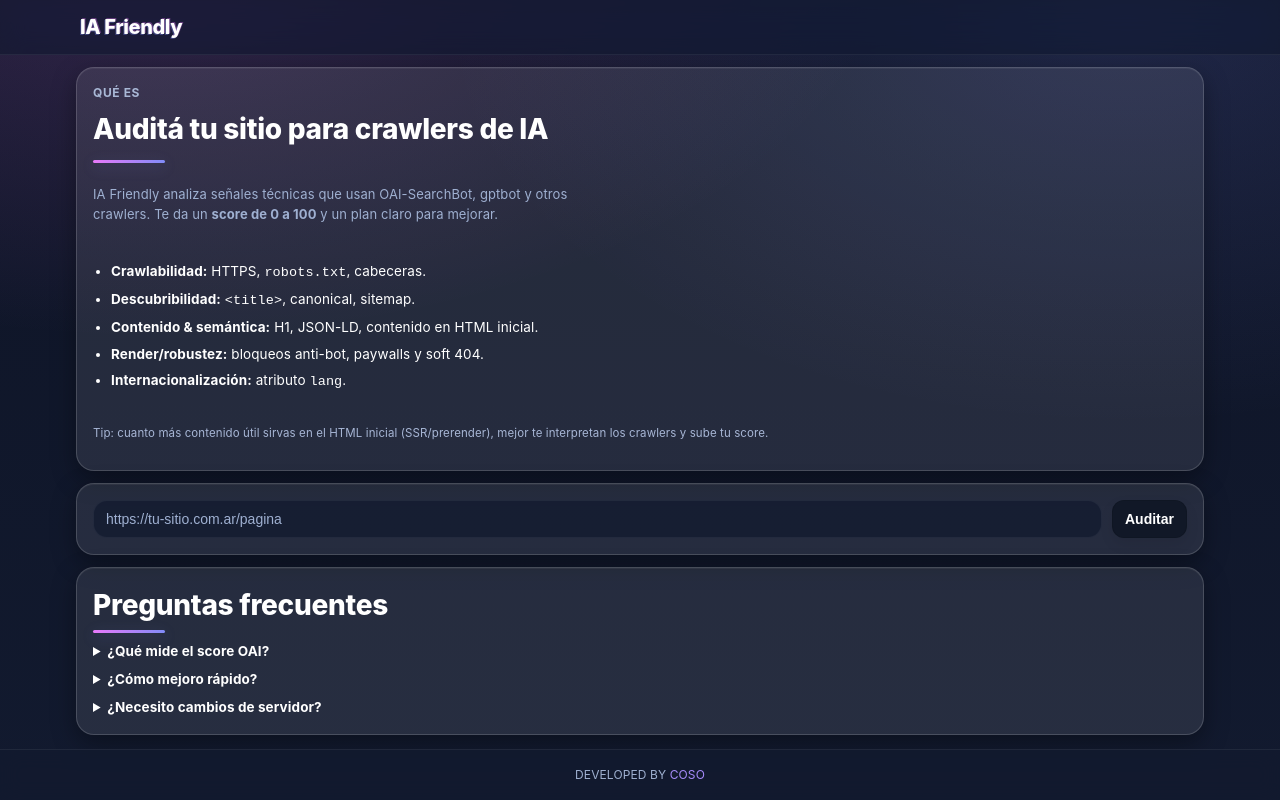
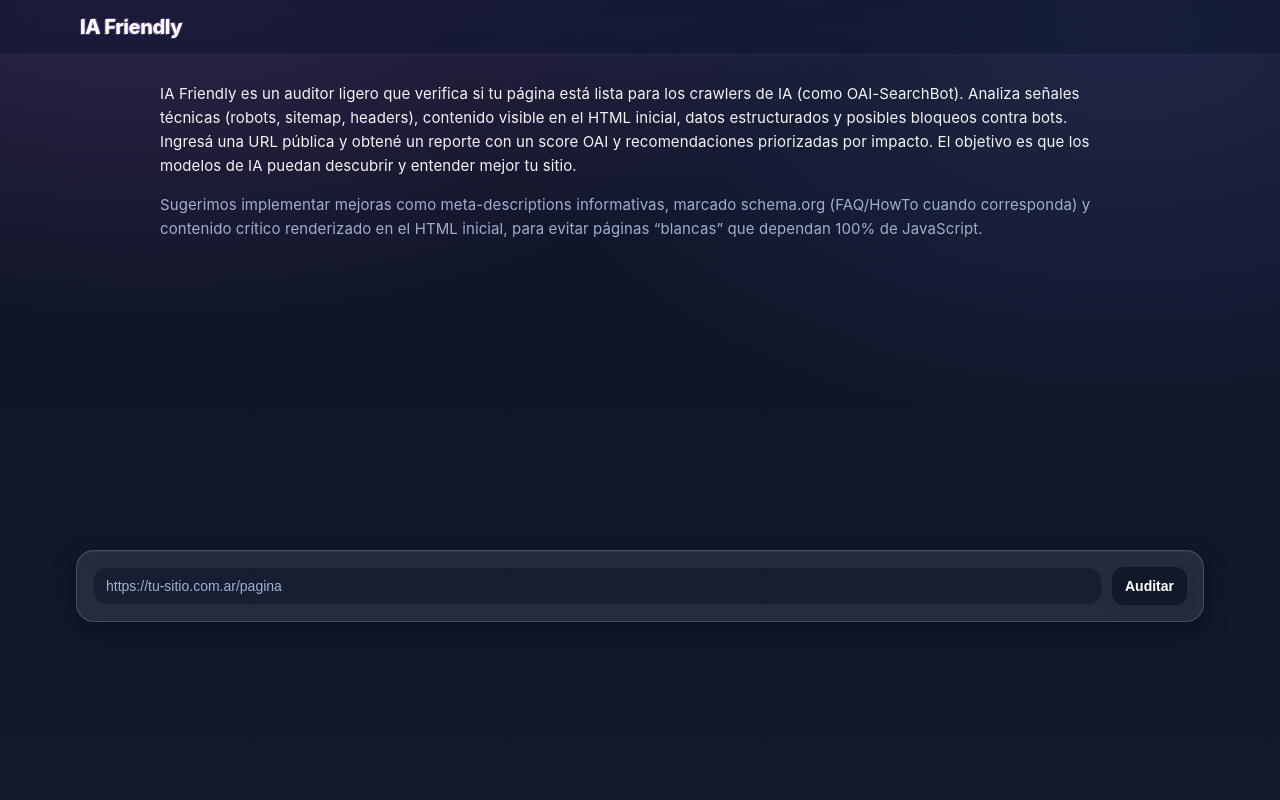
Before and after one commit to candefondini/auditor, a Next.js app: page / in a window 1280 px wide. Shown: the top 800 px of the page. Built offline with nearby package versions, Linux system fonts and the light colour scheme.

Commit message:
intentando que el auditor de 100 de nuevo

```diff
--- a/app/page.tsx
+++ b/app/page.tsx
@@ -50,8 +50,8 @@ function isValidAuditableUrl(raw: string): boolean {
     const u = new URL(withProto);
     if (!/^https?:$/.test(u.protocol)) return false;
     const host = u.hostname;
-    if (!/^[a-z0-9.-]+$/i.test(host)) return false; // letras/números/guiones/puntos
-    if (!/\.[a-z]{2,}$/i.test(host)) return false; // TLD de 2+ letras (.ar ok), multinivel ok
+    if (!/^[a-z0-9.-]+$/i.test(host)) return false;
+    if (!/\.[a-z]{2,}$/i.test(host)) return false;
     return true;
   } catch {
     return false;
@@ -197,7 +197,7 @@ const Card: React.FC<CardProps> = ({ children, style, as: Comp = "div", ...rest
 
 /* --------- SearchBar (memo) - estable, no pierde foco --------- */
 const SEARCH_CARD_STYLE: React.CSSProperties = {
-  width: "min(1128px, calc(100vw - 32px))", // mismo tope que .content-container
+  width: "min(1128px, calc(100vw - 32px))",
   padding: 16,
   marginInline: "auto",
 };
@@ -280,9 +280,7 @@ export default function Home() {
     e.preventDefault();
     if (loading) return;
     if (!isValidAuditableUrl(url)) {
-      setErr(
-        "Ingresá una URL válida (https/http). Aceptamos dominios .ar y multinivel como .com.ar"
-      );
+      setErr("Ingresá una URL válida (https/http). Aceptamos dominios .ar y multinivel como .com.ar");
       return;
     }
     audit();
@@ -304,92 +302,45 @@ export default function Home() {
       </motion.header>
 
       <div className="content-container">
-        {/* ======= ESTADO: SIN RESULTADOS ======= */}
+        {/* 🔧 Intro SSR visible para mejorar text-ratio y anti soft-404 */}
+        <section
+          aria-label="Descripción del servicio"
+          style={{
+            maxWidth: 960,
+            margin: "12px auto 8px",
+            lineHeight: 1.6,
+            fontSize: 15,
+            opacity: 0.95,
+          }}
+        >
+          <p>
+            IA Friendly es un auditor ligero que verifica si tu página está lista para los
+            crawlers de IA (como OAI-SearchBot). Analiza señales técnicas (robots, sitemap,
+            headers), contenido visible en el HTML inicial, datos estructurados y posibles
+            bloqueos contra bots. Ingresá una URL pública y obtené un reporte con un score
+            OAI y recomendaciones priorizadas por impacto. El objetivo es que los modelos de
+            IA puedan descubrir y entender mejor tu sitio.
+          </p>
+          <p className="muted" style={{ marginTop: 6 }}>
+            Sugerimos implementar mejoras como meta-descriptions informativas, marcado
+            schema.org (FAQ/HowTo cuando corresponda) y contenido crítico renderizado en el
+            HTML inicial, para evitar páginas “blancas” que dependan 100% de JavaScript.
+          </p>
+        </section>
+
+        {/* ======= BUSCADOR ======= */}
         {!hasResult ? (
-          <div style={{ display: "grid", gap: 12 }}>
-            {/* Intro rica en texto para subir textRatio y evitar soft 404 */}
-            <Card style={{ ...SEARCH_CARD_STYLE }}>
-              <div className="section-title">
-                <div className="section-eyebrow">Qué es</div>
-                <h2 className="section-heading">Auditá tu sitio para crawlers de IA</h2>
-                <div className="section-divider" />
-                <p className="section-kicker">
-                  IA Friendly analiza señales técnicas que usan OAI-SearchBot, gptbot y otros
-                  crawlers. Te da un <strong>score de 0 a 100</strong> y un plan claro para mejorar.
-                </p>
-              </div>
-
-              <div style={{ marginTop: 10, display: "grid", gap: 8 }}>
-                <ul
-                  style={{
-                    listStyle: "disc",
-                    paddingLeft: 18,
-                    display: "grid",
-                    gap: 6,
-                  }}
-                >
-                  <li>
-                    <strong>Crawlabilidad:</strong> HTTPS, <code>robots.txt</code>, cabeceras.
-                  </li>
-                  <li>
-                    <strong>Descubribilidad:</strong> <code>&lt;title&gt;</code>, canonical, sitemap.
-                  </li>
-                  <li>
-                    <strong>Contenido & semántica:</strong> H1, JSON-LD, contenido en HTML inicial.
-                  </li>
-                  <li>
-                    <strong>Render/robustez:</strong> bloqueos anti-bot, paywalls y soft 404.
-                  </li>
-                  <li>
-                    <strong>Internacionalización:</strong> atributo <code>lang</code>.
-                  </li>
-                </ul>
-                <p className="muted small">
-                  Tip: cuanto más contenido útil sirvas en el HTML inicial (SSR/prerender), mejor
-                  te interpretan los crawlers y sube tu score.
-                </p>
-              </div>
-            </Card>
-
-            {/* Buscador */}
-            <SearchBar
-              url={url}
-              setUrl={setUrl}
-              loading={loading}
-              onSubmit={handleSubmit}
-              error={err}
-            />
-
-            {/* Mini-FAQ visible para sumar semántica */}
-            <Card style={{ ...SEARCH_CARD_STYLE }}>
-              <h2 className="section-heading" style={{ marginTop: 0 }}>Preguntas frecuentes</h2>
-              <div className="section-divider" />
-              <details style={{ marginTop: 8 }}>
-                <summary><strong>¿Qué mide el score OAI?</strong></summary>
-                <p style={{ marginTop: 6 }}>
-                  Combina señales de crawlabilidad, descubribilidad, contenido semántico,
-                  robustez de render e i18n. Es un indicador práctico de preparación para IA.
-                </p>
-              </details>
-              <details style={{ marginTop: 8 }}>
-                <summary><strong>¿Cómo mejoro rápido?</strong></summary>
-                <p style={{ marginTop: 6 }}>
-                  Agregá contenido clave en el HTML inicial, sumá JSON-LD (schema.org) y revisá
-                  <code> robots.txt</code> y cabeceras para no bloquear bots legítimos.
-                </p>
-              </details>
-              <details style={{ marginTop: 8 }}>
-                <summary><strong>¿Necesito cambios de servidor?</strong></summary>
-                <p style={{ marginTop: 6 }}>
-                  Ayuda habilitar HSTS, una CSP compatible y proteger contra clickjacking. Declarar
-                  sitemap y canonical también suma.
-                </p>
-              </details>
-            </Card>
+          <div
+            style={{
+              minHeight: "calc(100dvh - 140px)",
+              display: "grid",
+              placeItems: "center",
+            }}
+          >
+            <SearchBar url={url} setUrl={setUrl} loading={loading} onSubmit={handleSubmit} error={err} />
           </div>
         ) : (
           <>
-            {/* ======= BUSCADOR (estado con resultados) ======= */}
             <SearchBar url={url} setUrl={setUrl} loading={loading} onSubmit={handleSubmit} top />
             {err && <div className="error-message">Error: {err}</div>}
           </>
@@ -440,7 +391,6 @@ export default function Home() {
               )}
             </Card>
 
-            {/* ========== Fila: Preparación IA + Sugerencias IA ========== */}
             {(data.perModelScores ||
               typeof data.iaReadiness === "number" ||
               (Array.isArray(data.iaHints) && data.iaHints.length > 0)) && (
@@ -487,16 +437,7 @@ export default function Home() {
                         ["Claude", scores.claude],
                       ];
                       return (
-                        <ul
-                          style={{
-                            listStyle: "none",
-                            padding: 0,
-                            margin: 0,
-                            display: "grid",
-                            gap: 6,
-                            fontSize: 14,
-                          }}
-                        >
+                        <ul style={{ listStyle: "none", padding: 0, margin: 0, display: "grid", gap: 6, fontSize: 14 }}>
                           {rows.map(([label, val]) => (
                             <li
                               key={label}
@@ -590,8 +531,7 @@ export default function Home() {
                         <ul className="category-items">
                           {Object.entries(b.items || {}).map(([k, v]) => {
                             const label = LABELS[k] || k;
-                            const normalized =
-                              typeof v === "boolean" ? (NEGATIVE_TRUE.has(k) ? !v : v) : v;
+                            const normalized = typeof v === "boolean" ? (NEGATIVE_TRUE.has(k) ? !v : v) : v;
                             return (
                               <li key={k} className="category-item">
                                 <span>{label}</span>
```
Also changed, not shown: app/layout.tsx (+12 -14 lines).
